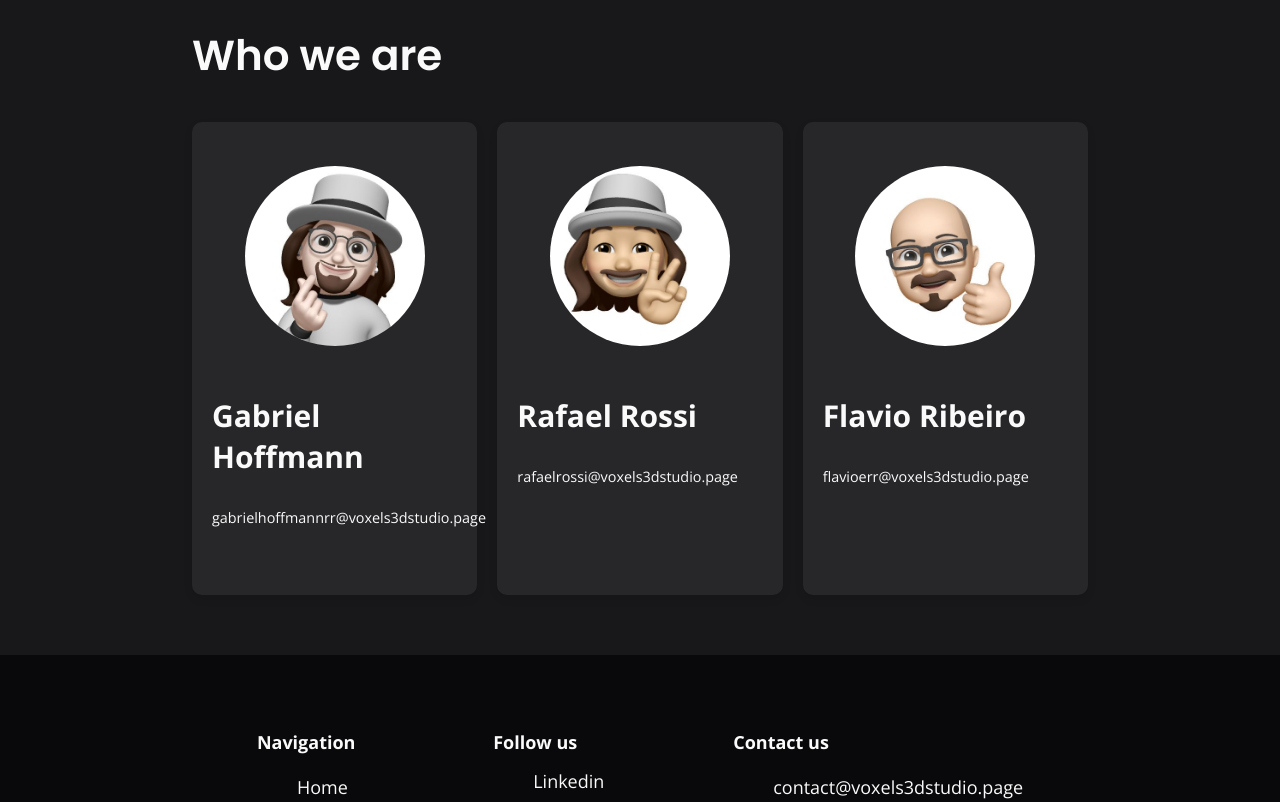
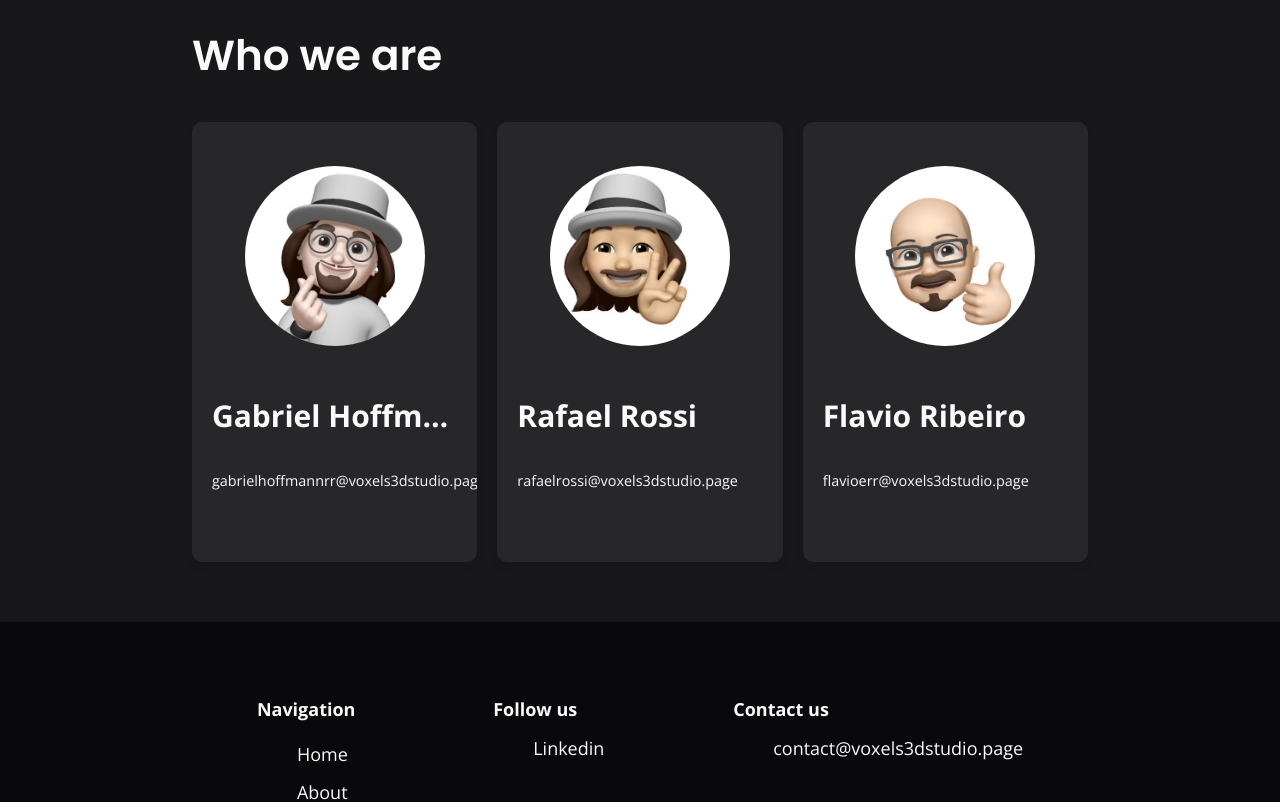
Before and after one commit to Kaolhou/voxels, a React (Vite) app: page / in a window 1280 px wide. Shown: the part 2320-3122 px from the top of the page. Built offline with nearby package versions, Linux system fonts and the light colour scheme; some icons are missing.

Commit message:
copy to clipboard styles

```diff
--- a/src/components/card.tsx
+++ b/src/components/card.tsx
@@ -13,10 +13,26 @@ export default function Card({ name, email, photo, linkedin }: CardProps) {
         <img src={photo} alt={name} />
       </picture>
       <span className="card_content">
-        <h2 className="f_larger">{name}</h2>
+        <h2
+          className="f_larger"
+          style={{
+            textOverflow: "ellipsis",
+            whiteSpace: "nowrap",
+            maxWidth: "100%",
+            overflow: "hidden",
+          }}
+        >
+          {name}
+        </h2>
         <span className="card_social">
           {email ? (
-            <CopyToClipboard isSpan text={email} size="f_small" isTop={false} />
+            <CopyToClipboard
+              isSpan
+              text={email}
+              size="f_small"
+              isTop={false}
+              style={{ paddingTop: 10, paddingBottom: 10 }}
+            />
           ) : null}
           <span>
             {linkedin ? (
--- a/src/components/copy_to_clipboard.tsx
+++ b/src/components/copy_to_clipboard.tsx
@@ -6,7 +6,9 @@ const CopyToClipboard: React.FC<{
   size?: "f_small" | "f_medium" | "f_large";
   isTop?: boolean;
   isSpan?: boolean;
-}> = ({ text, size = "f_medium", isTop = true, isSpan }) => {
+  isLi?: boolean;
+  style?: React.CSSProperties;
+}> = ({ text, size = "f_medium", isTop = true, isSpan, isLi, style }) => {
   const [copied, setCopied] = useState(false);
 
   const handleCopyClick = () => {
@@ -22,12 +24,27 @@ const CopyToClipboard: React.FC<{
   const resetCopiedState = () => {
     setCopied(false);
   };
+  if (isLi)
+    return (
+      <li
+        className="copy-to-clipboard-text-container"
+        onClick={handleCopyClick}
+        onMouseEnter={resetCopiedState}
+        style={style}
+      >
+        <span className={`tooltip ${isTop ? "top" : "bottom"}`}>
+          {copied ? "✅" : "📋"}
+        </span>
+        <LinkList isSpan={isSpan} content={text} className={size}></LinkList>
+      </li>
+    );
 
   return (
     <div
       className="copy-to-clipboard-text-container"
       onClick={handleCopyClick}
       onMouseEnter={resetCopiedState}
+      style={style}
     >
       <span className={`tooltip ${isTop ? "top" : "bottom"}`}>
         {copied ? "✅" : "📋"}
--- a/src/components/footer.tsx
+++ b/src/components/footer.tsx
@@ -66,7 +66,11 @@ export default function Footer() {
         <article>
           <h2>Contact us</h2>
           <ul>
-            <CopyToClipboard text="contact@voxels3dstudio.page" />
+            <CopyToClipboard
+              isLi={true}
+              isSpan={true}
+              text="contact@voxels3dstudio.page"
+            />
           </ul>
         </article>
       </section>
--- a/src/index.css
+++ b/src/index.css
@@ -190,6 +190,7 @@ h1 {
   box-shadow: 0 4px 8px rgba(0, 0, 0, 0.1);
   min-width: 100px;
   flex: 1 1 0;
+  overflow: hidden;
 }
 
 .card > picture {
@@ -269,7 +270,7 @@ a.social_media:hover > svg {
   left: 40%;
 }
 .copy-to-clipboard-text-container {
-  padding: 0.5rem 0;
+  list-style: none;
   position: relative;
 }
 
```
